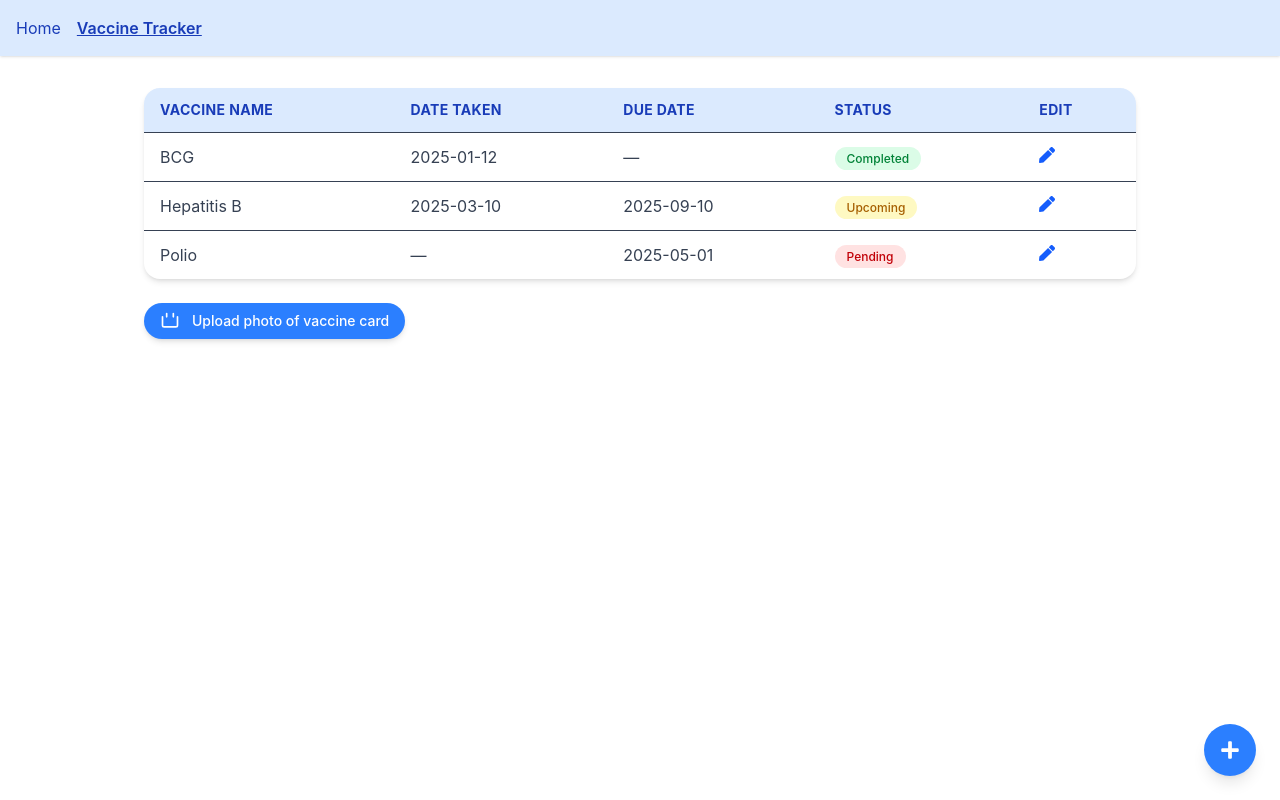
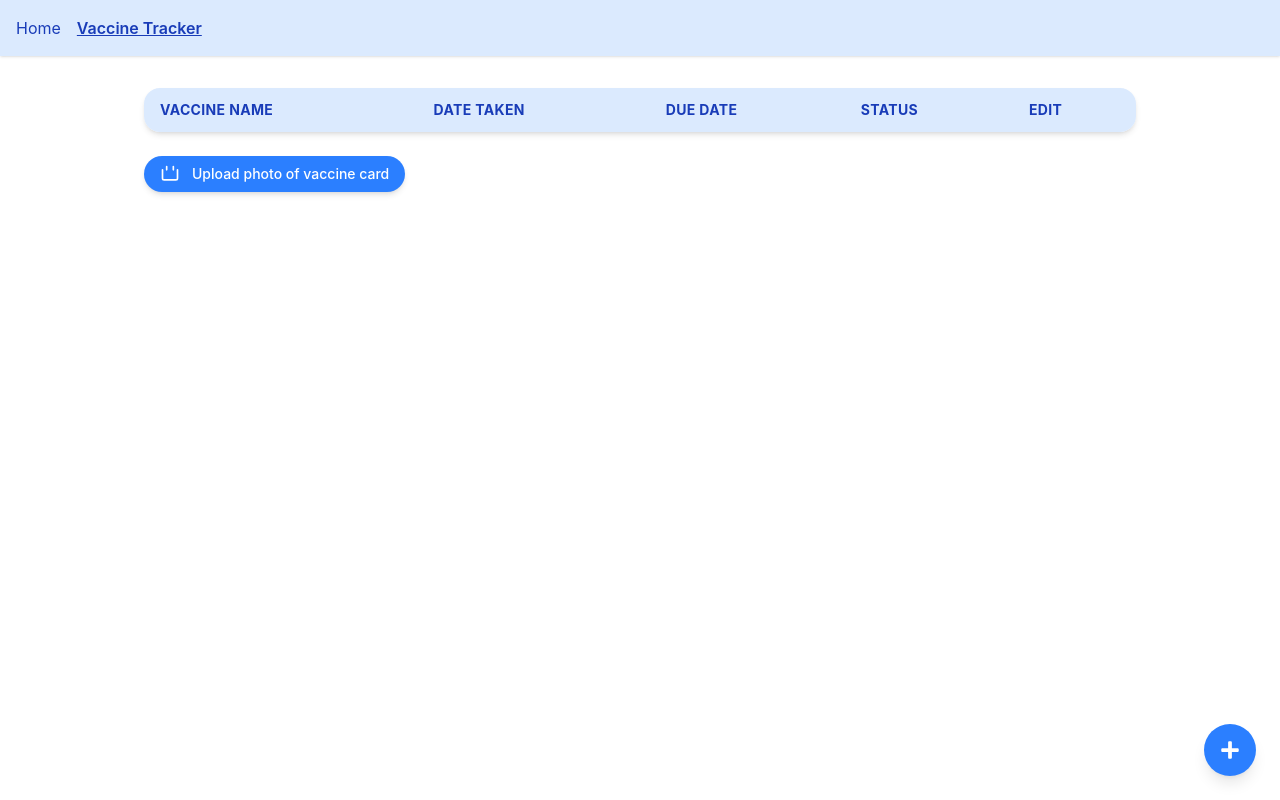
Before and after one commit to Namithact/baby-vaccine-tracker, a React (Vite) app in the folder vaccine-tracker/: page /tracker in a window 1280 px wide. Built offline with nearby package versions, Linux system fonts and the light colour scheme.

Commit message:
made the vaccine details to be stored and fetched from the local storage

```diff
--- a/vaccine-tracker/src/components/VaccineList.jsx
+++ b/vaccine-tracker/src/components/VaccineList.jsx
@@ -1,30 +1,18 @@
-import { useState } from "react";
+import { useEffect, useState } from "react";
 import { FaPen, FaSave, FaTimes } from "react-icons/fa";
 import AddVaccineRow from "./AddVaccineRow";
 export default function VaccineList({ addVaccine, setAddVaccine }) {
-  const [vaccines, setVaccines] = useState([
-    {
-      id: 1,
-      name: "BCG",
-      dateTaken: "2025-01-12",
-      dueDate: "—",
-      status: "Completed",
-    },
-    {
-      id: 2,
-      name: "Hepatitis B",
-      dateTaken: "2025-03-10",
-      dueDate: "2025-09-10",
-      status: "Upcoming",
-    },
-    {
-      id: 3,
-      name: "Polio",
-      dateTaken: "—",
-      dueDate: "2025-05-01",
-      status: "Pending",
-    },
-  ]);
+  const [vaccines, setVaccines] = useState([]);
+  useEffect(() => {
+    const storedVaccines =
+      JSON.parse(localStorage.getItem("vaccineDetails")) || [];
+    setVaccines(storedVaccines);
+  }, []);
+  useEffect(() => {
+      if (vaccines.length > 0) {
+    localStorage.setItem("vaccineDetails", JSON.stringify(vaccines));
+  }
+  }, [vaccines]);
   const [editId, setEditId] = useState(null);
   const [editedData, setEditedData] = useState({});
 
```
